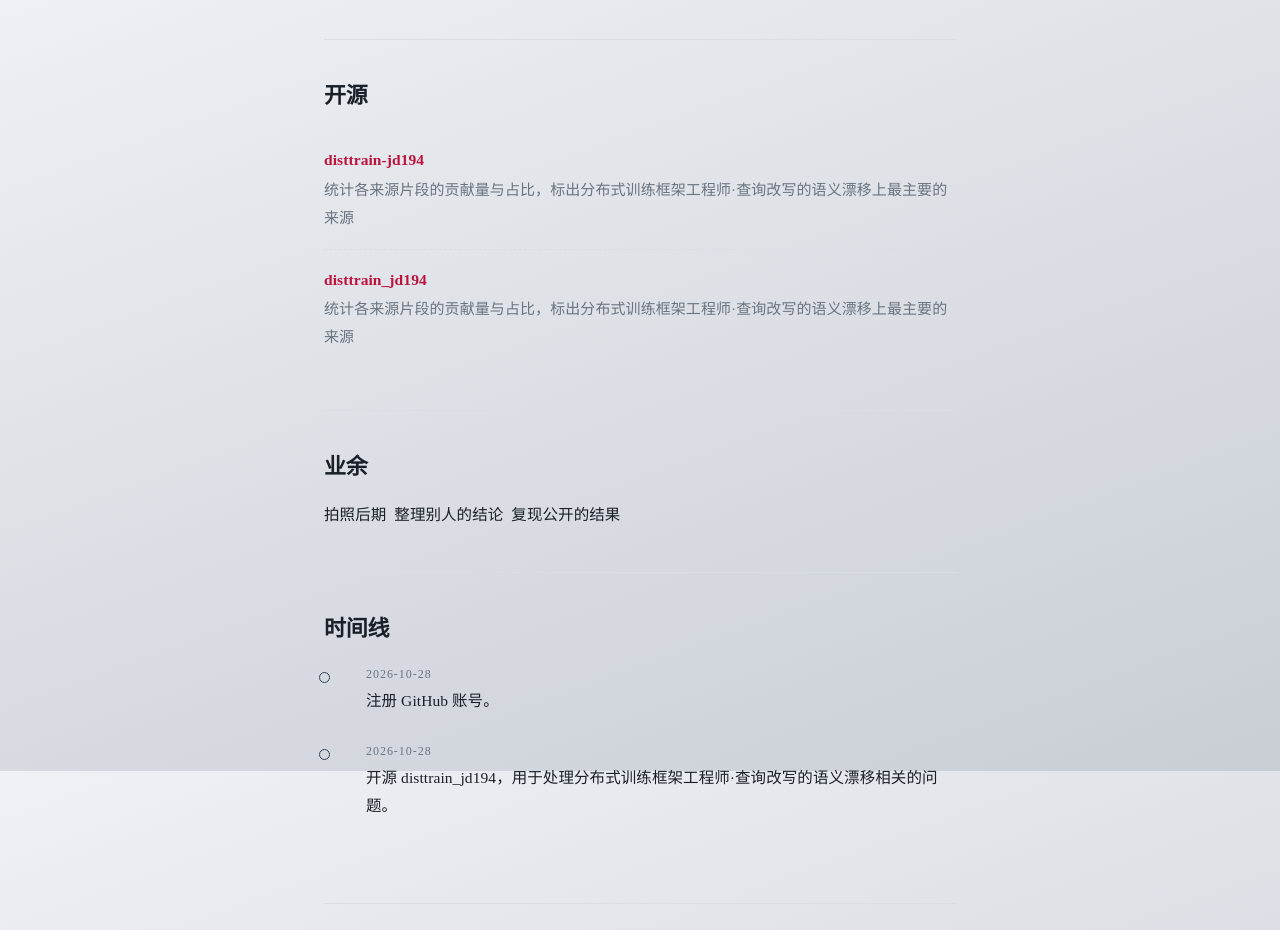
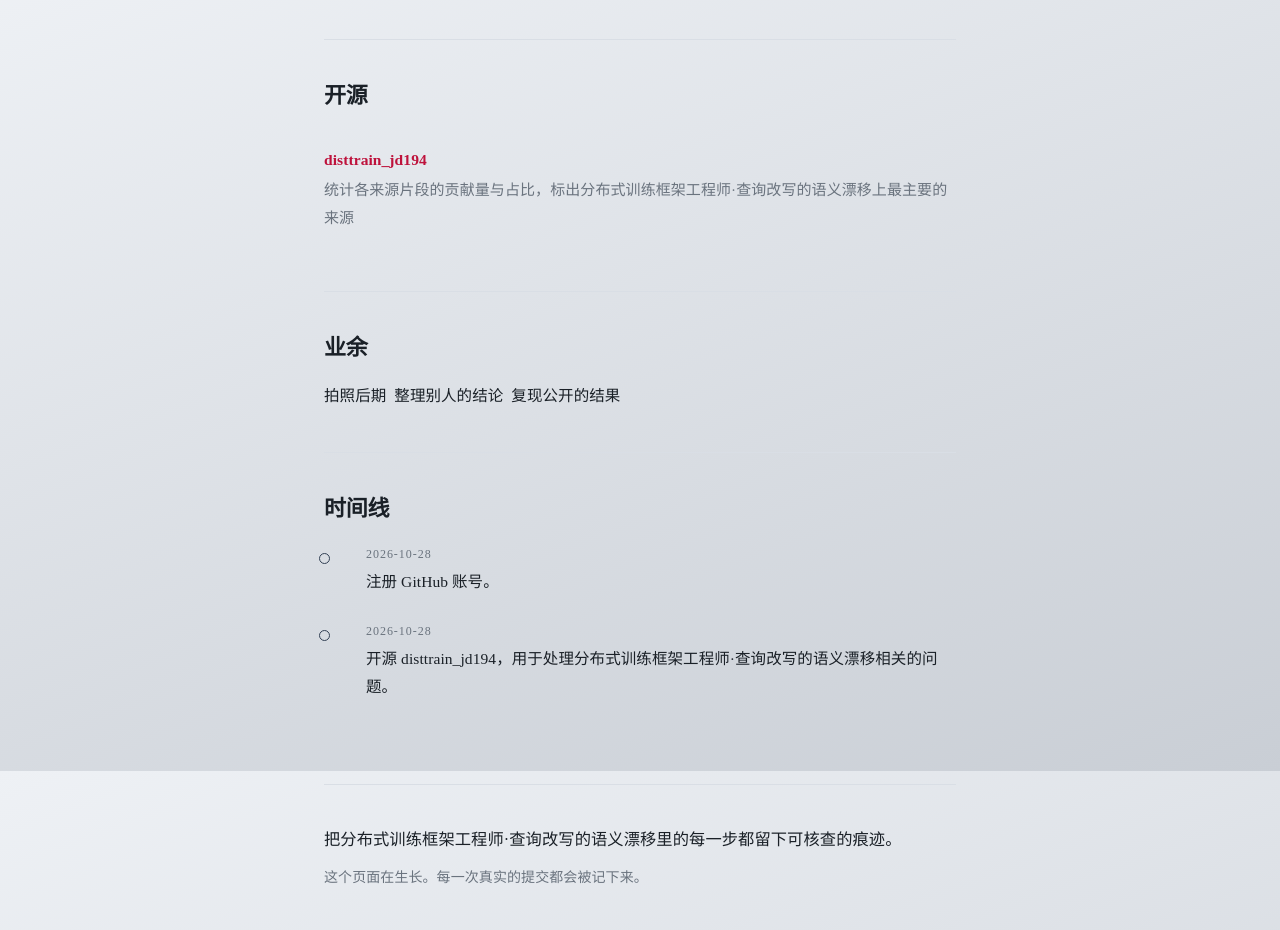
Before and after one commit to mallet92be/mallet92be.github.io, a plain HTML site: page index.html in a window 1280 px wide. Shown: the part 829-1759 px from the top of the page. Drawn offline with Linux system fonts and the light colour scheme.

Commit message:
fix: 更新个人站点

```diff
--- a/index.html
+++ b/index.html
@@ -102,9 +102,6 @@
 <section id="work">
   <h2>开源</h2>
   <ul class="repos">
-    <li><div class="name"><a href="https://github.com/mallet92be/disttrain-jd194" rel="noopener">disttrain-jd194</a></div>
-      <div class="desc">统计各来源片段的贡献量与占比，标出分布式训练框架工程师·查询改写的语义漂移上最主要的来源</div>
-    </li>
     <li><div class="name"><a href="https://github.com/mallet92be/disttrain_jd194" rel="noopener">disttrain_jd194</a></div>
       <div class="desc">统计各来源片段的贡献量与占比，标出分布式训练框架工程师·查询改写的语义漂移上最主要的来源</div>
     </li>
```
